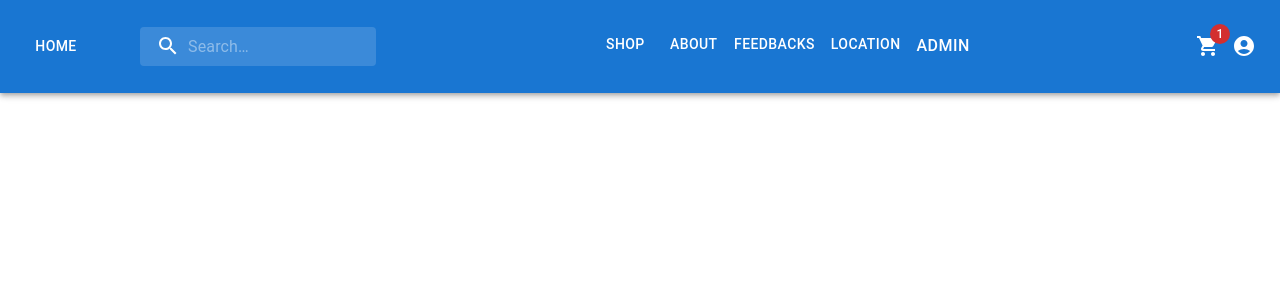
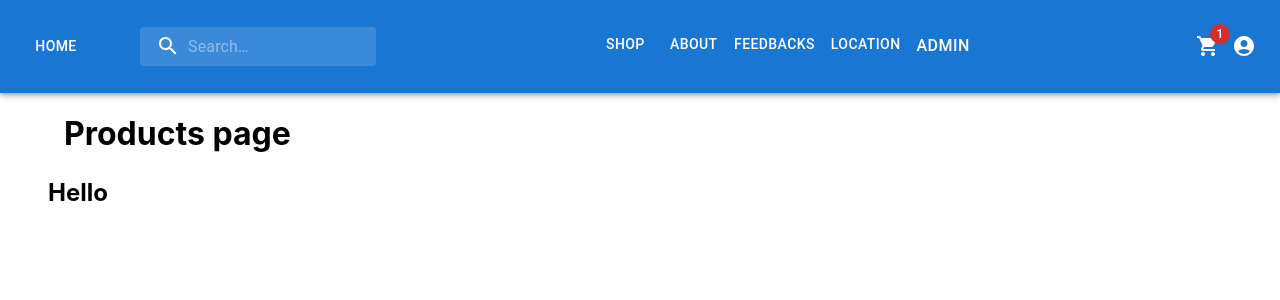
Before and after one commit to aizirekashymzhanova/Aizirek_Regina_marketplace, a React (Create React App) app: page /products in a window 1280 px wide. Shown: the top 300 px of the page. Built offline with nearby package versions, Linux system fonts and the light colour scheme; data requests are answered from the project's data file.

Commit message:
products

```diff
--- a/db.json
+++ b/db.json
@@ -1,12 +1,3 @@
 {
-  "products": [
-    {
-      "title": " test 1231",
-      "type": 20,
-      "price": 100,
-      "description": "sdfsdfkkkkskks",
-      "img": "https://www.industrialempathy.com/img/remote/ZiClJf-1920w.jpg",
-      "id": 2
-    }
-  ]
+  "products": []
 }
--- a/src/Components/Products/OneProduct/OneProduct.jsx
+++ b/src/Components/Products/OneProduct/OneProduct.jsx
@@ -7,18 +7,15 @@ import Button from "@mui/material/Button";
 import Typography from "@mui/material/Typography";
 import { Grid, IconButton } from "@mui/material";
 import ShoppingCartIcon from "@mui/icons-material/ShoppingCart";
-import { useCart } from "../../../Context/CartContextProvider";
 import { Link } from "react-router-dom";
 
 export default function OneProduct({ item }) {
-  const { addDelToCart, isProdInCart } = useCart();
-  const [inCart, setInCart] = React.useState(isProdInCart(item.id));
   return (
     <Grid item xs={12} sm={6} md={4}>
       <Card sx={{ maxWidth: 345 }}>
         <CardMedia
           component="img"
-          height="140"
+          height="240"
           image={item.img}
           alt={item.title}
         />
@@ -30,19 +27,10 @@ export default function OneProduct({ item }) {
             ${item.price}
           </Typography>
           <Typography variant="body1">Type: {item.type}</Typography>
-          <Typography variant="body2" color="text.secondary">
-            {item.description}
-          </Typography>
         </CardContent>
 
         <CardActions>
-          <IconButton
-            onClick={() => {
-              addDelToCart(item);
-              setInCart(isProdInCart(item.id));
-            }}
-            color={inCart ? "secondary" : "inherit"}
-          >
+          <IconButton>
             <ShoppingCartIcon />
           </IconButton>
           <Button component={Link} to={`detail/${item.id}`} size="small">
--- a/src/Components/Products/ProdList/ProdList.jsx
+++ b/src/Components/Products/ProdList/ProdList.jsx
@@ -0,0 +1,25 @@
+import { Grid } from "@mui/material";
+import React, { useEffect } from "react";
+import { useProductContext } from "../../../Context/ProductContextProvider";
+import OneProduct from "../OneProduct/OneProduct";
+
+const ProdList = () => {
+  const { getProducts, products } = useProductContext();
+
+  useEffect(() => {
+    getProducts();
+  }, []);
+  return (
+    <div>
+      <Grid container spacing={2}>
+        {products && products.length > 0 ? (
+          products.map((item) => <OneProduct key={item.id} item={item} />)
+        ) : (
+          <h2>Hello</h2>
+        )}
+      </Grid>
+    </div>
+  );
+};
+
+export default ProdList;
--- a/src/Pages/Products.jsx
+++ b/src/Pages/Products.jsx
@@ -1,7 +1,14 @@
+import { Container } from "@mui/material";
 import React from "react";
+import ProdList from "../Components/Products/ProdList/ProdList";
 
 const Products = () => {
-  return <div></div>;
+  return (
+    <Container maxWidth="lg">
+      <h1>Products page</h1>
+      <ProdList />
+    </Container>
+  );
 };
 
 export default Products;
```
